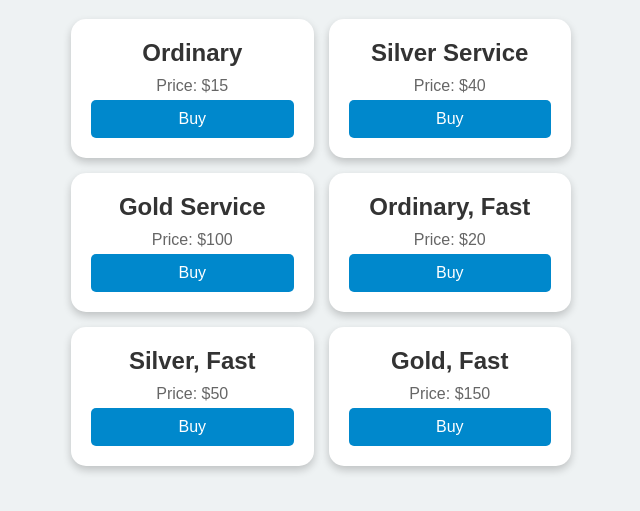
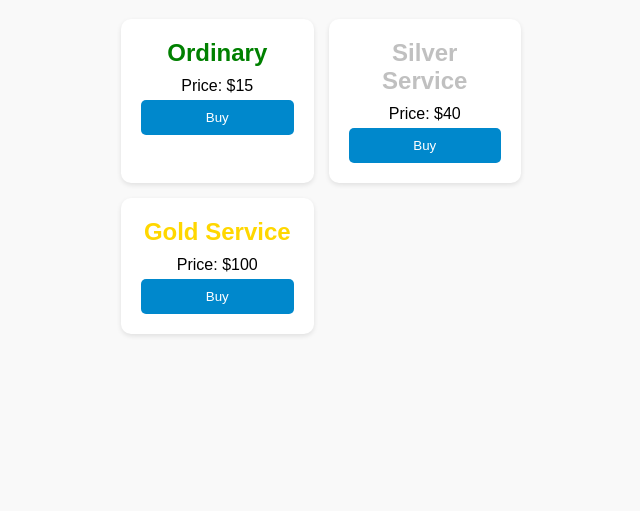
Before and after one commit to parfenmarkevich/telegram-webapp, a plain HTML site: page index.html in a window 1280 px wide. Shown: the part 81-592 px from the top of the page, without its empty margins (319-959 px from the left). Drawn offline with Linux system fonts and the light colour scheme.

Commit message:
?????? ????????? ????????

```diff
--- a/index.html
+++ b/index.html
@@ -3,11 +3,11 @@
 <head>
     <meta charset="UTF-8">
     <meta name="viewport" content="width=device-width, initial-scale=1.0">
-    <title>Freelance Services</title>
+    <title>Freelance services</title>
     <style>
         body {
-            font-family: 'Arial', sans-serif;
-            background-color: #eef2f3;
+            font-family: Arial, sans-serif;
+            background-color: #f9f9f9;
             margin: 0;
             padding: 20px;
             text-align: center;
@@ -16,26 +16,21 @@
             display: grid;
             grid-template-columns: repeat(2, 1fr);
             gap: 15px;
-            max-width: 500px;
+            max-width: 400px;
             margin: auto;
         }
         .item {
             background: white;
             padding: 20px;
-            border-radius: 15px;
-            box-shadow: 0 4px 8px rgba(0, 0, 0, 0.2);
-            transition: transform 0.3s ease-in-out;
-        }
-        .item:hover {
-            transform: scale(1.05);
+            border-radius: 10px;
+            box-shadow: 0 2px 5px rgba(0, 0, 0, 0.1);
+            cursor: pointer;
         }
         .item h2 {
             margin: 0 0 10px;
-            color: #333;
         }
         .item p {
             margin: 5px 0;
-            color: #666;
         }
         .item button {
             background: #0088cc;
@@ -45,10 +40,6 @@
             width: 100%;
             border-radius: 5px;
             cursor: pointer;
-            font-size: 16px;
-        }
-        .item button:hover {
-            background: #0077b3;
         }
         .modal {
             display: none;
@@ -58,7 +49,7 @@
             top: 0;
             width: 100%;
             height: 100%;
-            background-color: rgba(0,0,0,0.5);
+            background-color: rgba(0,0,0,0.4);
         }
         .modal-content {
             background-color: white;
@@ -67,73 +58,60 @@
             border-radius: 10px;
             width: 80%;
             max-width: 400px;
+            box-shadow: 0 4px 10px rgba(0, 0, 0, 0.2);
+            text-align: left;
         }
         .close {
             float: right;
-            font-size: 24px;
+            font-size: 28px;
+            font-weight: bold;
             cursor: pointer;
         }
+        .gold { color: gold; }
+        .silver { color: silver; }
+        .ordinary { color: green; }
     </style>
 </head>
 <body>
     <h1>Select a service</h1>
     <div class="container">
-        <div class="item">
-            <h2>Ordinary</h2>
+        <div class="item" onclick="openModal('Ordinary', 'First level project.<br><br>Telegram bot with several simple functions.<br><br><b>3D Model:</b> Basic character or object')">
+            <h2 class="ordinary">Ordinary</h2>
             <p>Price: $15</p>
-            <button onclick="openModal('ordinary')">Buy</button>
+            <button>Buy</button>
         </div>
-        <div class="item">
-            <h2>Silver Service</h2>
+        <div class="item" onclick="openModal('Silver Service', 'Bot of average complexity.<br><br><b>3D Model:</b> Medium size and complexity')">
+            <h2 class="silver">Silver Service</h2>
             <p>Price: $40</p>
-            <button onclick="openModal('silver')">Buy</button>
+            <button>Buy</button>
         </div>
-        <div class="item">
-            <h2>Gold Service</h2>
+        <div class="item" onclick="openModal('Gold Service', 'Complex, well-developed bot.<br><br><b>3D Model:</b> House map or advanced model')">
+            <h2 class="gold">Gold Service</h2>
             <p>Price: $100</p>
-            <button onclick="openModal('gold')">Buy</button>
-        </div>
-        <div class="item">
-            <h2>Ordinary, Fast</h2>
-            <p>Price: $20</p>
-            <button onclick="openModal('ordinaryFast')">Buy</button>
-        </div>
-        <div class="item">
-            <h2>Silver, Fast</h2>
-            <p>Price: $50</p>
-            <button onclick="openModal('silverFast')">Buy</button>
-        </div>
-        <div class="item">
-            <h2>Gold, Fast</h2>
-            <p>Price: $150</p>
-            <button onclick="openModal('goldFast')">Buy</button>
+            <button>Buy</button>
         </div>
     </div>
-
-    <div id="modal" class="modal">
+    <div id="myModal" class="modal">
         <div class="modal-content">
             <span class="close" onclick="closeModal()">&times;</span>
-            <h2 id="modal-title"></h2>
-            <p id="modal-description"></p>
+            <h2 id="modalTitle"></h2>
+            <p id="modalDescription"></p>
+            <button>Buy</button>
         </div>
     </div>
-
     <script>
-        function openModal(service) {
-            const descriptions = {
-                ordinary: "First level project. Telegram bot with several simple functions. 3D Model of a character or some kind of thing.",
-                silver: "Bot of average complexity with good development. 3D Model of medium size and complexity.",
-                gold: "Complex, well-developed telegram bot, example: your own web store bot. Complex and well-developed 3D model, example: house map.",
-                ordinaryFast: "100% Faster than the regular version.",
-                silverFast: "100% Faster than the regular version.",
-                goldFast: "100% Faster than the regular version."
-            };
-            document.getElementById("modal-title").innerText = service.replace(/([A-Z])/g, ' $1').trim();
-            document.getElementById("modal-description").innerText = descriptions[service];
-            document.getElementById("modal").style.display = "block";
+        function openModal(title, description) {
+            document.getElementById('modalTitle').innerHTML = title;
+            document.getElementById('modalDescription').innerHTML = description;
+            document.getElementById('myModal').style.display = "block";
         }
         function closeModal() {
-            document.getElementById("modal").style.display = "none";
+            document.getElementById('myModal').style.display = "none";
+        }
+        window.onclick = function(event) {
+            if (event.target == document.getElementById('myModal')) {
+                closeModal();
+            }
         }
     </script>
 </body>
```
